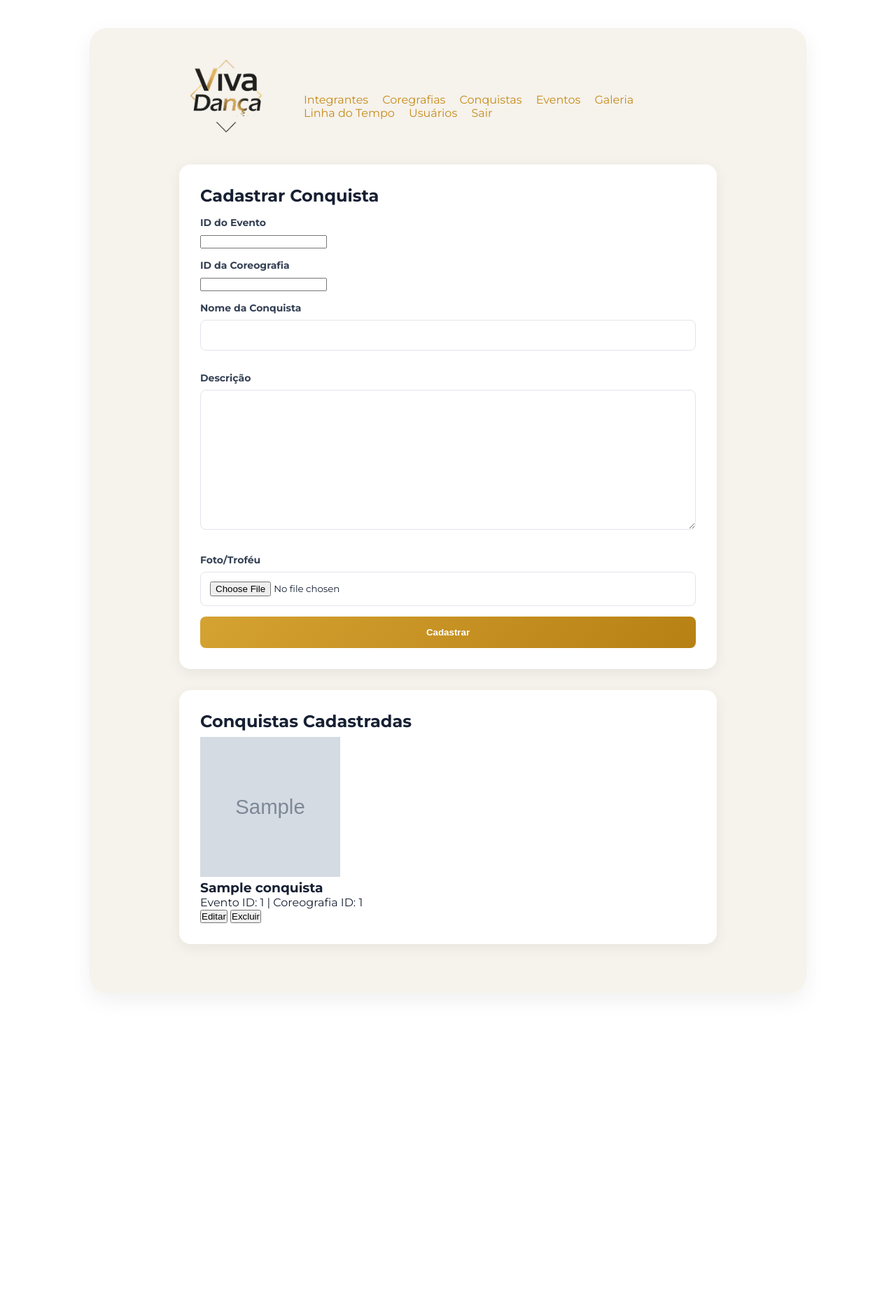
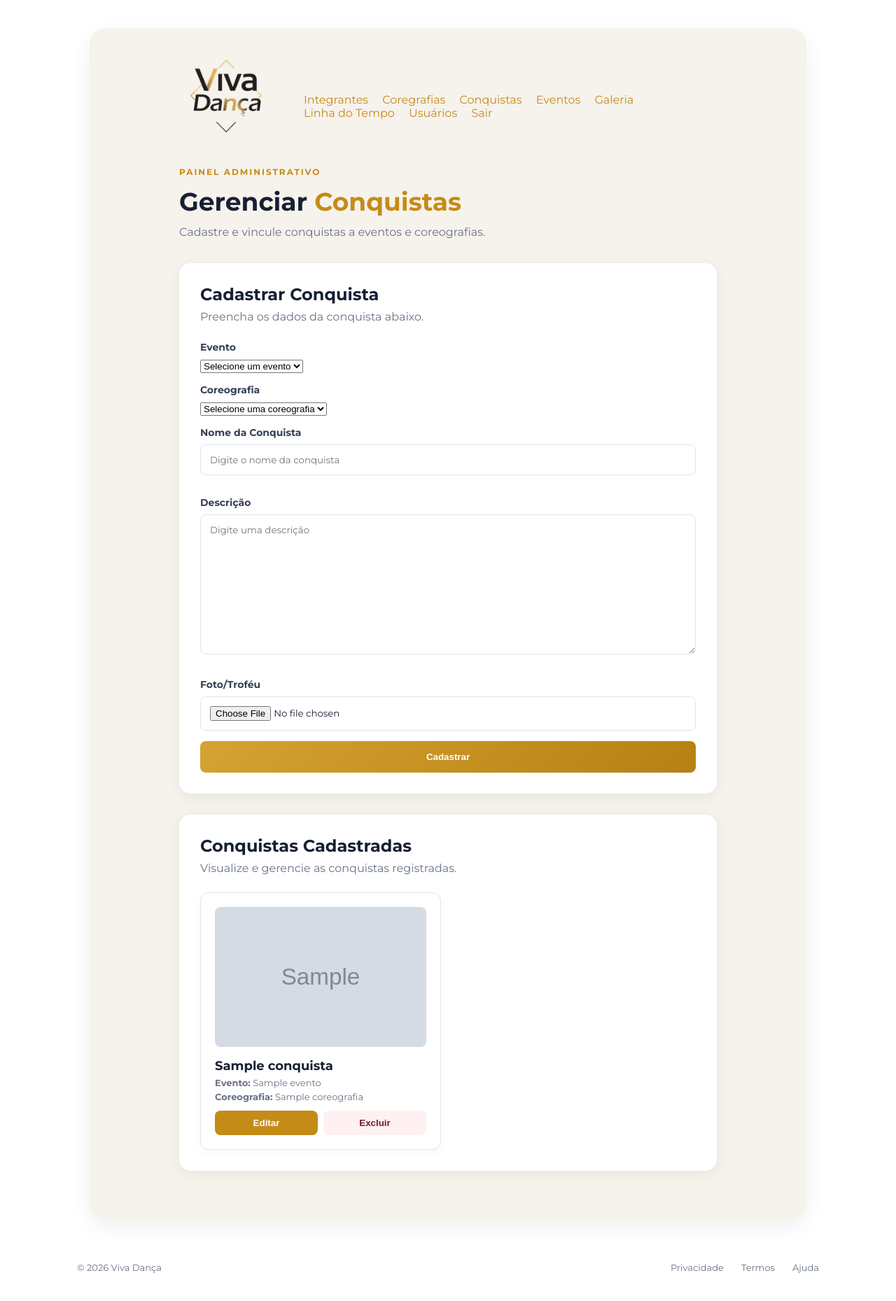
Before and after one commit to andrelpdz/vivadanca, a PHP site: page /admin/conquista.html in a window 1280 px wide. Shown: the whole page at 70% size. Before the commit the page ends 1419 px from the top, so only its background shows below. Run offline with PHP 8.4, Linux system fonts and the light colour scheme; tables that the repository leaves empty or names only in its code hold one stand-in row (values such as "Sample post"); grey boxes marked "Sample" are stand-in pictures.

Commit message:
Conquista atualizado

```diff
--- a/admin/conquista.html
+++ b/admin/conquista.html
@@ -12,25 +12,39 @@
         <header></header>
 
         <!-- CADASTRO -->
+        <header>
+            <div>
+                <span>PAINEL ADMINISTRATIVO</span>
+                <h1>Gerenciar <em>Conquistas</em></h1>
+                <p>Cadastre e vincule conquistas a eventos e coreografias.</p>
+            </div>
+        </header>
+
         <section class="integrantes-painel">
             <h2>Cadastrar Conquista</h2>
+            <p>Preencha os dados da conquista abaixo.</p>
+
             <form class="form-integrantes" action="../backend/api_conquista.php" method="POST" enctype="multipart/form-data">
                 <input type="hidden" id="id" name="id" value="">
 
-                <label for="evento_id">ID do Evento</label>
-                <input type="number" id="evento_id" name="evento_id" required>
+                <label for="evento_id">Evento</label>
+                <select id="evento_id" name="evento_id" required>
+                    <option value="">Selecione um evento</option>
+                </select>
 
-                <label for="coreografia_id">ID da Coreografia</label>
-                <input type="number" id="coreografia_id" name="coreografia_id" required>
+                <label for="coreografia_id">Coreografia</label>
+                <select id="coreografia_id" name="coreografia_id" required>
+                    <option value="">Selecione uma coreografia</option>
+                </select>
 
                 <label for="nome">Nome da Conquista</label>
-                <input type="text" id="nome" name="nome" required>
+                <input type="text" id="nome" name="nome" placeholder="Digite o nome da conquista" required>
 
                 <label for="descricao">Descrição</label>
-                <textarea id="descricao" name="descricao"></textarea>
+                <textarea id="descricao" name="descricao" placeholder="Digite uma descrição"></textarea>
 
                 <label for="foto">Foto/Troféu</label>
-                <input type="file" id="foto" name="foto" accept="image/*" required>
+                <input type="file" id="foto" name="foto" accept="image/*">
 
                 <input type="submit" id="btnEnviar" name="btnEnviar" class="integrantes-btn" value="Cadastrar">
             </form>
@@ -38,11 +52,22 @@
 
         <section class="integrantes-painel">
             <h2>Conquistas Cadastradas</h2>
-            <div id="conquistas"></div>
+            <p>Visualize e gerencie as conquistas registradas.</p>
+            <div id="conquistas" style="display: grid; grid-template-columns: repeat(auto-fill, minmax(280px, 1fr)); gap: 20px; margin-top: 20px;"></div>
         </section>
     </main>
+
+    <footer>
+        <p>&copy; 2026 Viva Dança</p>
+        <div>
+            <a href="#">Privacidade</a>
+            <a href="#">Termos</a>
+            <a href="#">Ajuda</a>
+        </div>
+    </footer>
+
     <script src="../assets/js/admin.js"></script>
     <script src="../assets/js/conquista.js"></script>
-    <script>popularCards();</script>
+    <script>inicializarPagina();</script>
 </body>
 </html>
--- a/assets/js/conquista.js
+++ b/assets/js/conquista.js
@@ -1,39 +1,90 @@
 function criarCard(item){
     return `
-    <div>
-        <img src="../assets/conquistas/${item.foto}" alt="" width=200 height=200>
-        <h3>${item.nome}</h3>
-        <p>Evento ID: ${item.evento_id} | Coreografia ID: ${item.coreografia_id}</p>
-        <span>
-            <button onclick="editarFormulario('${item.id}', '${item.evento_id}', '${item.coreografia_id}', '${item.nome}', '${item.descricao}')">Editar</button>
-            <button onclick="excluirConquista(${item.id})">Excluir</button>
+    <div style="padding: 20px; border: 1px solid #e1e5ec; border-radius: 12px; background: white; box-shadow: 0 4px 12px rgba(0,0,0,0.03);">
+        <img src="../assets/conquistas/${item.foto}" alt="" style="width: 100%; height: 200px; object-fit: cover; border-radius: 8px; margin-bottom: 12px;">
+        <h3 style="font-size: 18px; margin-bottom: 5px; color: var(--azul);">${item.nome}</h3>
+        <p style="font-size: 13px; color: var(--cinza); margin-bottom: 4px;"><strong>Evento:</strong> ${item.evento_nome || 'N/A'}</p>
+        <p style="font-size: 13px; color: var(--cinza); margin-bottom: 12px;"><strong>Coreografia:</strong> ${item.coreografia_titulo || 'N/A'}</p>
+        <span style="display: flex; gap: 8px;">
+            <button type="button" onclick='editarFormulario(${JSON.stringify(item)})' style="flex: 1; padding: 10px; border: none; border-radius: 8px; font-weight: bold; cursor: pointer; background: var(--dourado); color: white;">Editar</button>
+            <button type="button" onclick="excluirConquista(${item.id})" style="flex: 1; padding: 10px; border: none; border-radius: 8px; font-weight: bold; cursor: pointer; background: #fff1f1; color: var(--vinho);">Excluir</button>
         </span>
     </div>
     `;
 }
 
-function editarFormulario(id, evento_id, coreografia_id, nome, descricao){
-    document.getElementById("id").value = id;
-    document.getElementById("evento_id").value = evento_id;
-    document.getElementById("coreografia_id").value = coreografia_id;
-    document.getElementById("nome").value = nome;
-    document.getElementById("descricao").value = descricao;
+async function inicializarPagina() {
+    await carregarOpcoesSelects();
+    await popularCards();
+}
+
+async function carregarOpcoesSelects() {
+    try {
+        const resposta = await fetch("../backend/api_conquista.php", { headers: {"Accept": "application/json"} });
+        const dados = await resposta.json();
+
+        if (resposta.ok && dados.sucesso) {
+            const selectEvento = document.getElementById("evento_id");
+            const selectCoreografia = document.getElementById("coreografia_id");
+
+            // Preencher Eventos
+            if (dados.eventos) {
+                dados.eventos.forEach(ev => {
+                    const opt = document.createElement("option");
+                    opt.value = ev.id;
+                    opt.textContent = ev.nome;
+                    selectEvento.appendChild(opt);
+                });
+            }
+
+            // Preencher Coreografias
+            if (dados.coreografias) {
+                dados.coreografias.forEach(cor => {
+                    const opt = document.createElement("option");
+                    opt.value = cor.id;
+                    opt.textContent = cor.titulo;
+                    selectCoreografia.appendChild(opt);
+                });
+            }
+        }
+    } catch (error) {
+        console.log("Erro ao carregar opções dos selects:", error);
+    }
+}
+
+function editarFormulario(item){
+    document.getElementById("id").value = item.id;
+    document.getElementById("evento_id").value = item.evento_id;
+    document.getElementById("coreografia_id").value = item.coreografia_id;
+    document.getElementById("nome").value = item.nome;
+    document.getElementById("descricao").value = item.descricao || "";
+
     document.getElementById("btnEnviar").value = "Atualizar";
+    window.scrollTo({ top: 0, behavior: 'smooth' });
 }
 
 async function popularCards(){
     const container = document.getElementById("conquistas");
+    if (!container) return;
+
     const dados = await carregarLista();
+    container.innerHTML = "";
+
+    if (dados.conquistas && dados.conquistas.length > 0) {
         dados.conquistas.forEach((item) => {
             container.innerHTML += criarCard(item);
         });
+    } else {
+        container.innerHTML = `<p style="color: var(--cinza); grid-column: 1 / -1; text-align: center;">Nenhuma conquista cadastrada.</p>`;
+    }
 }
 
 async function carregarLista(){
     try {
-        const resposta = await fetch("../backend/api_conquista.php", { headers: {"Accept": "application/json"} });
-        const dados = await resposta.json();
-        return (resposta.ok && dados.sucesso) ? dados : { "conquistas": [] };
+        const resposta = await fetch("../backend/api_conquistase.php" in window ? "../backend/api_conquistase.php" : "../backend/api_conquista.php", { headers: {"Accept": "application/json"} });
+        const respostaReal = await fetch("../backend/api_conquista.php", { headers: {"Accept": "application/json"} });
+        const dados = await respostaReal.json();
+        return (respostaReal.ok && dados.sucesso) ? dados : { "conquistas": [] };
     } catch(error) {
         console.log(error);
         return { "conquistas": [] };
@@ -41,10 +92,15 @@ async function carregarLista(){
 }
 
 async function excluirConquista(id){
+    if(!confirm("Deseja realmente excluir esta conquista?")) return;
+    try {
         const resposta = await fetch(`../backend/api_conquista.php?id=${id}`, {
             method: "DELETE",
             headers: {"Accept": "application/json"},
         });
         const dados = await resposta.json();
         if (resposta.ok && dados.sucesso) location.reload();
+    } catch(error) {
+        console.log(error);
     }
+}
--- a/backend/api_conquista.php
+++ b/backend/api_conquista.php
@@ -29,10 +29,19 @@ function atualizar(){
     $coreografia_id = trim($_POST['coreografia_id']);
     $nome = trim($_POST['nome']);
     $descricao = trim($_POST['descricao']);
-    $foto = $_FILES['foto'];
+    $foto = $_FILES['foto'] ?? null;
 
     try{
-        $nome_foto = salvarFoto("conquistas", $foto);
+        // Se uma nova foto foi enviada, substitui; caso contrário, mantém a atual
+        if ($foto && $foto['error'] === UPLOAD_ERR_OK) {
+            $itemAntigo = obterConquista($id);
+            excluirFoto("conquistas", $itemAntigo["foto"]);
+            $nome_foto = salvarFoto("conquistas", $foto);
+        } else {
+            $itemAntigo = obterConquista($id);
+            $nome_foto = $itemAntigo["foto"];
+        }
+
         $resposta = atualizarConquista($id, $evento_id, $coreografia_id, $nome, $descricao, $nome_foto);
         if (!$resposta) throw new Exception("Erro ao atualizar conquista");
         return "Atualizado com sucesso";
@@ -45,8 +54,10 @@ function deletar(){
     $id = $_GET['id'] ?? 0;
     try{
         $item = obterConquista($id);
-        excluirFoto("conquistas", $item["foto"]);
-        excluirConquista($id);
+        if ($item) {
+            excluirFoto("conquistas", $item["foto"]);
+            excluirConquista($id);
+        }
         return true;
     }catch(Throwable $e){
         throw $e;
@@ -55,12 +66,16 @@ function deletar(){
 
 try{
     if ($metodo == "GET"){
-        $resp = ["conquistas" => listarConquistas()];
+        $resp = [
+            "conquistas" => listarConquistas(),
+            "eventos" => listarEventosSimples(),
+            "coreografias" => listarCoreografiasSimples()
+        ];
     }
     else if ($metodo == "POST"){
         if($_POST['btnEnviar'] == "Cadastrar") cadastrar();
         else if($_POST['btnEnviar'] == "Atualizar") atualizar();
-        header("location: ../admin/conquistas.html");
+        header("location: ../admin/conquista.html");
         exit;
     }
     else if ($metodo == "DELETE"){
--- a/backend/conquista.php
+++ b/backend/conquista.php
@@ -53,4 +53,19 @@ function excluirConquista($id){
     $stmt->close();
     return $resultado;
 }
+
+// Funções auxiliares para popular os selects
+function listarEventosSimples() {
+    global $con;
+    $sql = "SELECT id, nome FROM eventos";
+    $res = $con->query($sql);
+    return $res ? $res->fetch_all(MYSQLI_ASSOC) : [];
+}
+
+function listarCoreografiasSimples() {
+    global $con;
+    $sql = "SELECT id, titulo FROM coreografias";
+    $res = $con->query($sql);
+    return $res ? $res->fetch_all(MYSQLI_ASSOC) : [];
+}
 ?>
```
Also changed, not shown: assets/conquistas/10a21a043c96d43520aea10ff99c8a68.jpg (added). Lines whose indentation alone changed are shown as unchanged.
